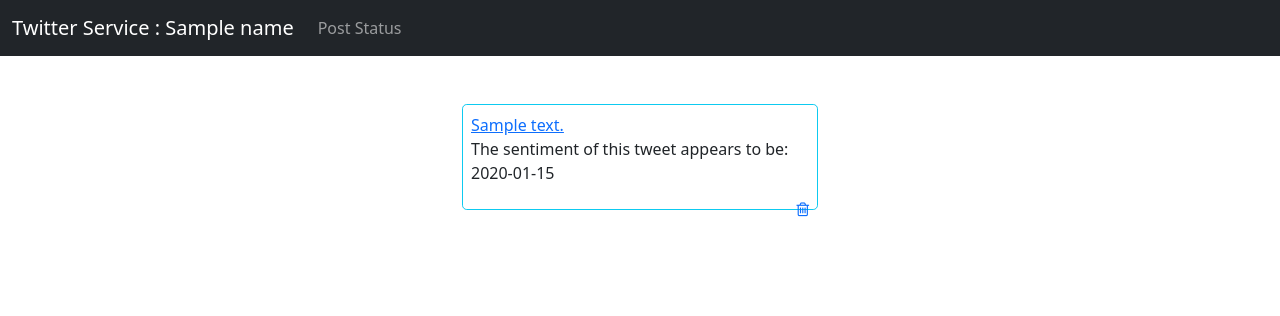
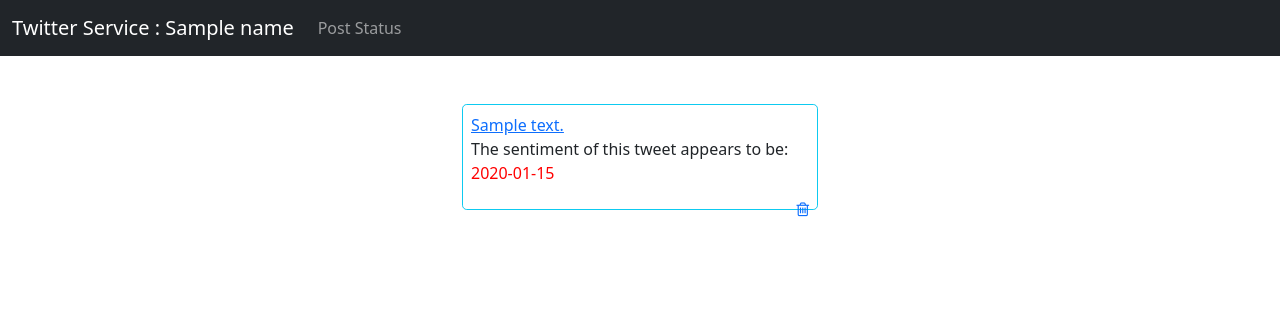
Before and after one commit to paul1409/twitter-sentiment, a Flask app: template app/templates/index.html in a window 1280 px wide. Shown: the top 316 px of the page. Run offline with Flask 2, Linux system fonts and the light colour scheme; the template is opened without the code that fills it: most values are stand-ins (such as "Sample title", 1, 10 or a date in 2020); parts of the project's set-up code (start-up, migrations or seed data) failed here and were passed over; some libraries are stand-ins or nearby versions.

Commit message:
forgot to add html template changegs

```diff
--- a/app/templates/index.html
+++ b/app/templates/index.html
@@ -41,9 +41,15 @@
                     <a href="/tweet:{{ tweet["id"] }}">
                         {{ tweet["text"]}}
                     </a>
+                    {% if tweet.sentiment == 'positive' %}
                     <p>
-                        The sentiment of this tweet appears to be: {{ sentiment }}
+                        The sentiment of this tweet appears to be: <span style='color: blue'>{{ tweet['sentiment'] }}</span>
                     </p>
+                    {% else %}
+                    <p>
+                      The sentiment of this tweet appears to be: <span style='color: red'>{{ tweet['sentiment'] }}</span>
+                    </p>
+                    {% endif %}
                         <a href="/remove_status:{{ tweet["id"] }}" id={{ tweet["id"] }} ><i class="fa fa-trash-o pull-right"></i></a>
                         <!-- <form action="/remove_status"  value="test" style="display: inline-block;">
                             <button type="submit" class="pull-right">
```
